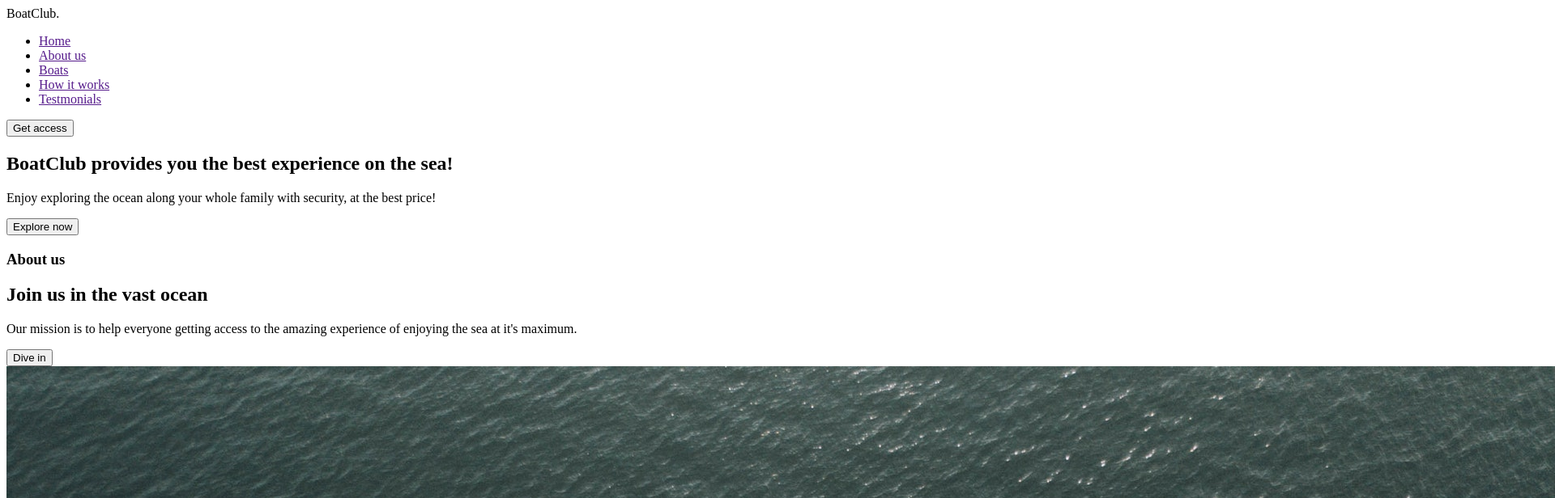
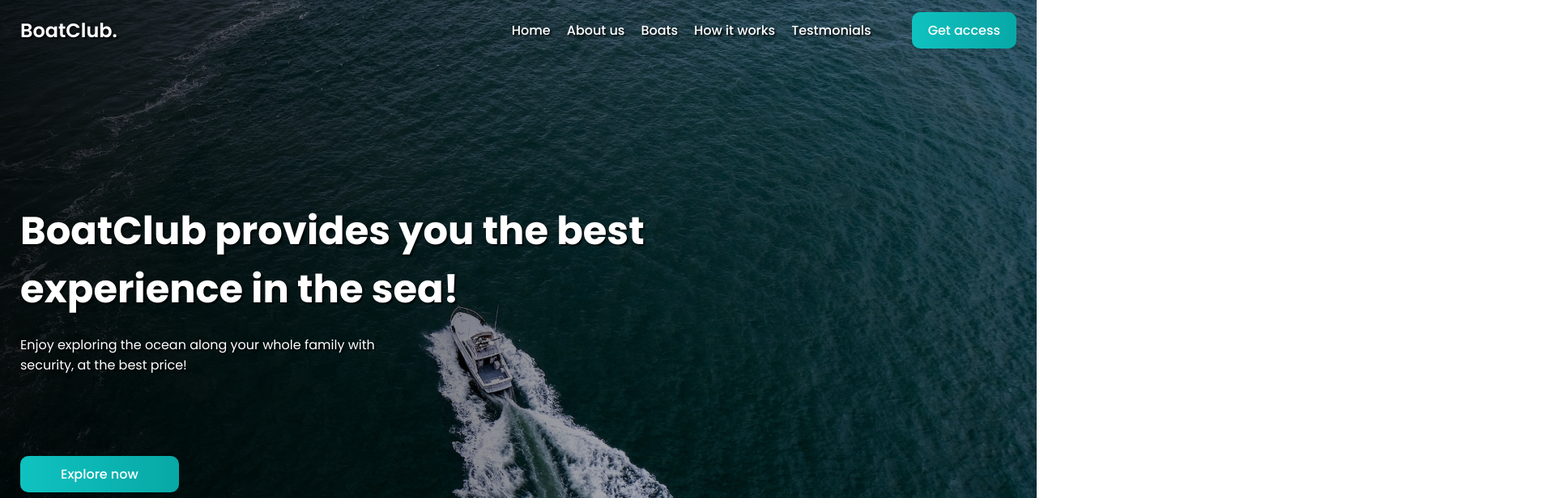
Before and after one commit to caiomiyaji/boatclub, a plain HTML site: page index.html in a window 1280 px wide. Shown: the top 616 px of the page at 81% size, 1920 px wide, since content can reach past the window. Drawn offline with Linux system fonts and the light colour scheme.

Commit message:
section 1 almost done

```diff
--- a/css/styles.css
+++ b/css/styles.css
@@ -0,0 +1,151 @@
+@charset "UTF-8";
+
+:root{
+    --font1 : 'Poppins', sans-serif;
+
+    --color1: #0FC2C0;
+    --color2: #0CABA8;
+    --color3: #008F8C;
+    --color4: #015958;
+    --color5: #023535;
+}
+
+*{
+    margin: 0;
+    padding: 0;
+    box-sizing: border-box;
+    font-family: var(--font1);
+}
+
+/* Header */
+
+header{
+    position: absolute;
+    top: 0;
+    left: 50%;
+    transform: translateX(-50%);
+    z-index: 2;
+    display: flex;
+    align-items: center;
+    justify-content: center;
+    height: 75px;
+    width: 100%;
+    background-color: transparent;
+    color: white;
+    text-shadow: 2px 2px 2px rgba(0, 0, 0, 0.8);
+}
+
+nav{
+    display: flex;
+    align-items: center;
+    width: 100%;
+    max-width: 1800px;
+    gap: 50px;
+    padding: 0px 25px;
+}
+
+nav > span{
+    flex-grow: 1;
+    font-weight: 600;
+    font-size: 1.5rem;
+}
+
+nav > ul{
+    display: flex;
+    gap: 20px;
+}
+
+nav > ul li{
+    list-style: none;
+}
+
+nav > ul li a{
+    text-decoration: none;
+    font-weight: 500;
+    font-size: 1rem;
+    color: white;
+}
+
+nav button, .home-content button {
+    background-image: linear-gradient(to left, var(--color3), var(--color1));
+    padding: 10px 20px;
+    border: none;
+    border-radius: 10px;
+    font-size: 1rem;
+    color: white;
+    font-weight: 500;
+    transition: all 0.5s;
+    background-size: 200%;
+    background-position: left;
+}
+
+nav button:hover, .home-content button:hover{
+    background-position: right;
+}
+
+/* Header final*/
+
+/*Section 1*/
+
+#home{
+    position: relative;
+    background-image: url("../assets/boat-section-1.jpg");
+    background-repeat: no-repeat;
+    background-position: center center;
+    background-size: cover;
+    height: 800px;
+}
+
+.home-container{
+    position: absolute;
+    top: 0;
+    left: 0;
+    display: flex;
+    justify-content: center;
+    height: 100%;
+    width: 100%;
+    background-image: linear-gradient(to right, rgba(0, 0, 0, 0.8), transparent);
+}
+
+.home-content{
+    display: flex;
+    flex-direction: column;
+    align-items: flex-start;
+    width: 1800px;
+    padding: 0px 25px;
+    text-shadow: 2px 2px 2px rgba(0, 0, 0, 0.8);
+}
+
+.home-content h1{
+    margin-top: 250px;
+    color: white;
+    font-size: 3rem;
+    max-width: 900px;
+}
+
+.home-content p{
+    margin-top: 20px;
+    color: white;
+    max-width: 500px;
+}
+
+.home-content button{
+    margin-top: 100px;
+    padding: 10px 50px;
+}
+
+
+
+
+
+
+
+
+
+
+/* Section 2*/
+
+.about-right img{
+    width: 200px;
+    height: 200px;
+}
--- a/index.html
+++ b/index.html
@@ -5,10 +5,19 @@
     <meta http-equiv="X-UA-Compatible" content="IE=edge">
     <meta name="viewport" content="width=device-width, initial-scale=1.0">
     <title>BoatClub</title>
+
     <link rel="stylesheet" href="./css/styles.css">
     <script src="./js/script.js" defer></script>
+
+    <link rel="preconnect" href="https://fonts.googleapis.com">
+    <link rel="preconnect" href="https://fonts.gstatic.com" crossorigin>
+    <link href="https://fonts.googleapis.com/css2?family=Poppins:ital,wght@0,300;0,400;0,500;0,600;0,700;0,800;0,900;1,300;1,400;1,500;1,600;1,700;1,800;1,900&display=swap" rel="stylesheet">
+
 </head>
 <body>
+
+    <!--Header-->
+
     <header>
         <nav>
             <span>BoatClub.</span>
@@ -23,12 +32,23 @@
         </nav>
     </header>
 
+    <!--Main-->
+
     <main>
+
+        <!--Section 1-->
+
         <section id="home">
-            <h1>BoatClub provides you the best experience on the sea!</h1>
-            <p>Enjoy exploring the ocean along your whole family with security, at the best price!</p>
-            <button>Explore now</button>
+            <div class="home-container">
+                <div class="home-content">
+                    <h1>BoatClub provides you the best experience in the sea!</h1>
+                    <p>Enjoy exploring the ocean along your whole family with security, at the best price!</p>
+                    <button>Explore now</button>
+                </div>
+            </div>
         </section>
+
+        <!--Section 2-->
 
         <section id="about">
             <div class="about-left">
@@ -42,6 +62,8 @@
             </div>
         </section>
 
+        <!--Section 3-->
+
         <section id="boats">
             <h3>Boats</h3>
             <h2>Boats, Yachts, whatever you want...</h2>
@@ -53,6 +75,8 @@
                 </div>
             </div>
         </section>
+
+        <!--Section 4-->
 
         <section id="how-it-works">
             <h3>How it works</h3>
@@ -77,6 +101,8 @@
             </div>
         </section>
 
+        <!--Section 5-->
+
         <section id="testimonials">
             <h3>Testimonials</h3>
             <h2>What our client saying about us?</h2>
@@ -89,12 +115,16 @@
             </div>
         </section>
 
+        <!--Section 6-->
+
         <section id="last-call-action">
             <h2>Join us in the vast ocean</h2>
             <button>Dive in</button>
         </section>
     </main>
 
+    <!--Footer-->
+
     <footer>
 
     </footer>
```
